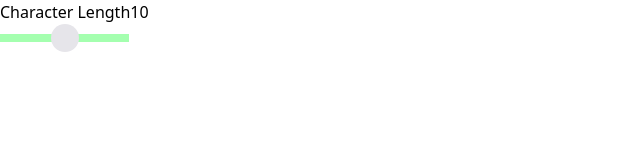
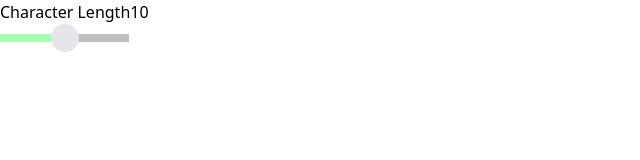
Before and after one commit to MikeG404/password-generator, a React (Vite) app: page / in a window 1280 px wide. Shown: the top 160 px of the page, without its empty margins (0-640 px from the left). Built offline with nearby package versions, Linux system fonts and the light colour scheme.

Commit message:
Slider calculation percentage on linear gradient

```diff
--- a/src/components/Slider.jsx
+++ b/src/components/Slider.jsx
@@ -1,11 +1,20 @@
-import React, { useState } from 'react'
+import React, { useMemo, useState } from 'react'
 
 export default function Slider() {
     const [values, setValues] = useState({
         min: 0,
         max: 20,
-        currentValue: 10
+        currentValue: 10,
+        step: 1
     })
+
+    const sliderTrackStyle = useMemo(() => {
+        const gradientPErcentage = (values.currentValue / values.max) * 100
+        return {
+            background: `linear-gradient(to right, rgb(164, 255, 175, 1) ${gradientPErcentage}%, rgba(0, 0, 0, 0.25) ${gradientPErcentage}%)`
+        }
+    }, [values.currentValue])
+
 
     const handleChange = (e) => {
         setValues({
@@ -13,6 +22,7 @@ export default function Slider() {
             currentValue: Number(e.target.value)
         })
     }
+
 
   return (
     <div id='slider'>
@@ -23,12 +33,14 @@ export default function Slider() {
         <input
             type='range'
             name='slider'
-            step='1'
+            step={values.step}
             min={values.min}
             max={values.max}
             value={values.currentValue}
             onChange={handleChange}
             className='slider'
+            style={sliderTrackStyle}
+            aria-label='Character number selector'
         />
     </div>
   )
--- a/src/index.css
+++ b/src/index.css
@@ -78,14 +78,11 @@
   height: 8px;
 }
 
-.slider::-webkit-slider-runnable-track {
-  background-color: ;
-}
-
 .slider::-webkit-slider-thumb {
   -webkit-appearance: none;
   background-color: var(--grey-200);
   height: 28px;
   width: 28px;
   border-radius: 50%;
+  cursor: pointer;
 }
```
